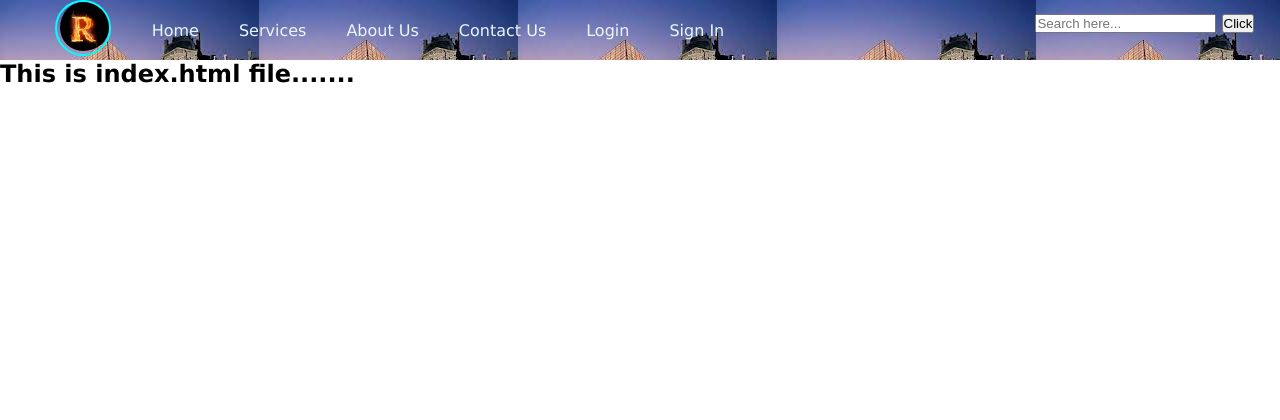
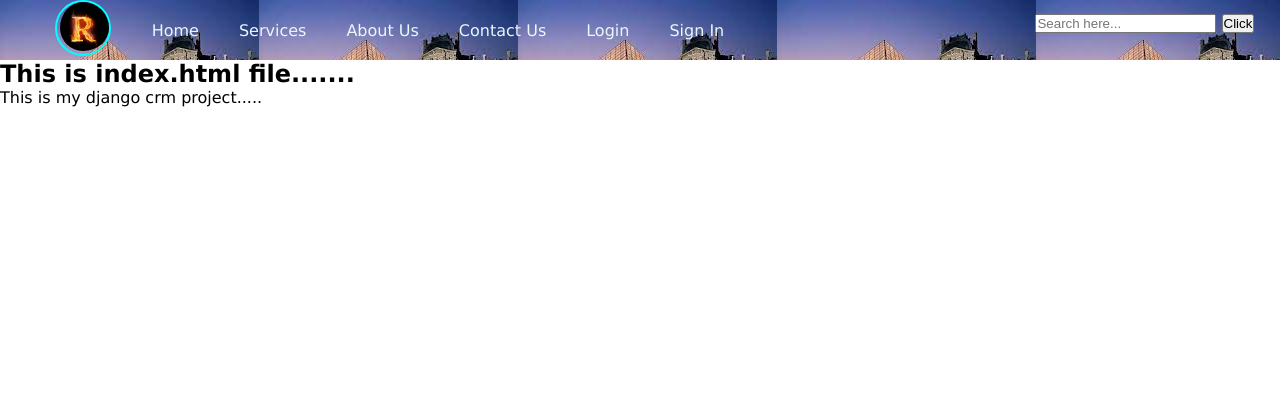
Before and after one commit to rajendrapancholi/crms, a Django app: page / in a window 1280 px wide. Shown: the top 420 px of the page. Run offline with Django 4.2, Linux system fonts and the light colour scheme.

Commit message:
added p tag by rajendra pancholi

```diff
--- a/templates/index.html
+++ b/templates/index.html
@@ -4,6 +4,8 @@
 <h2>
 This is index.html file.......
 </h2>
+<p>This is my django crm project.....
+<p>
 
 
 {% endblock body %}
```
